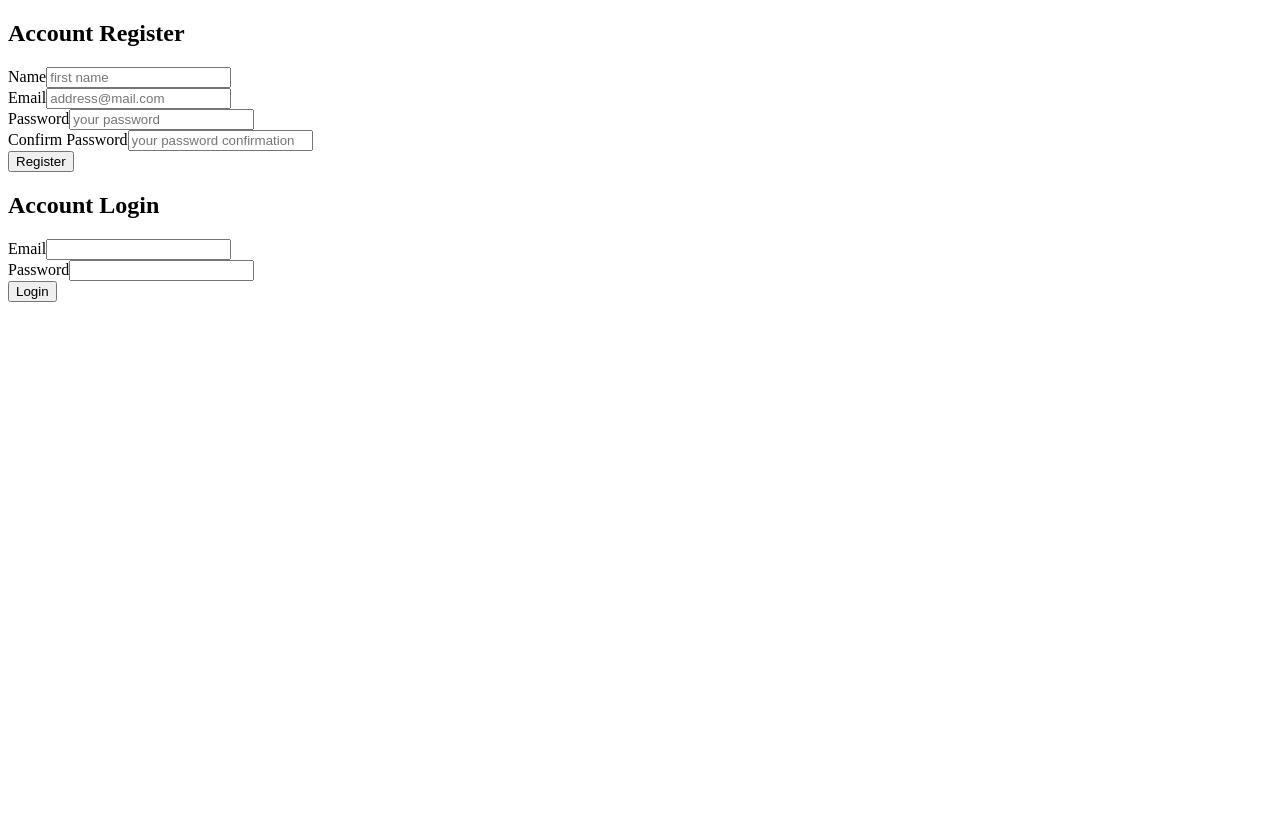
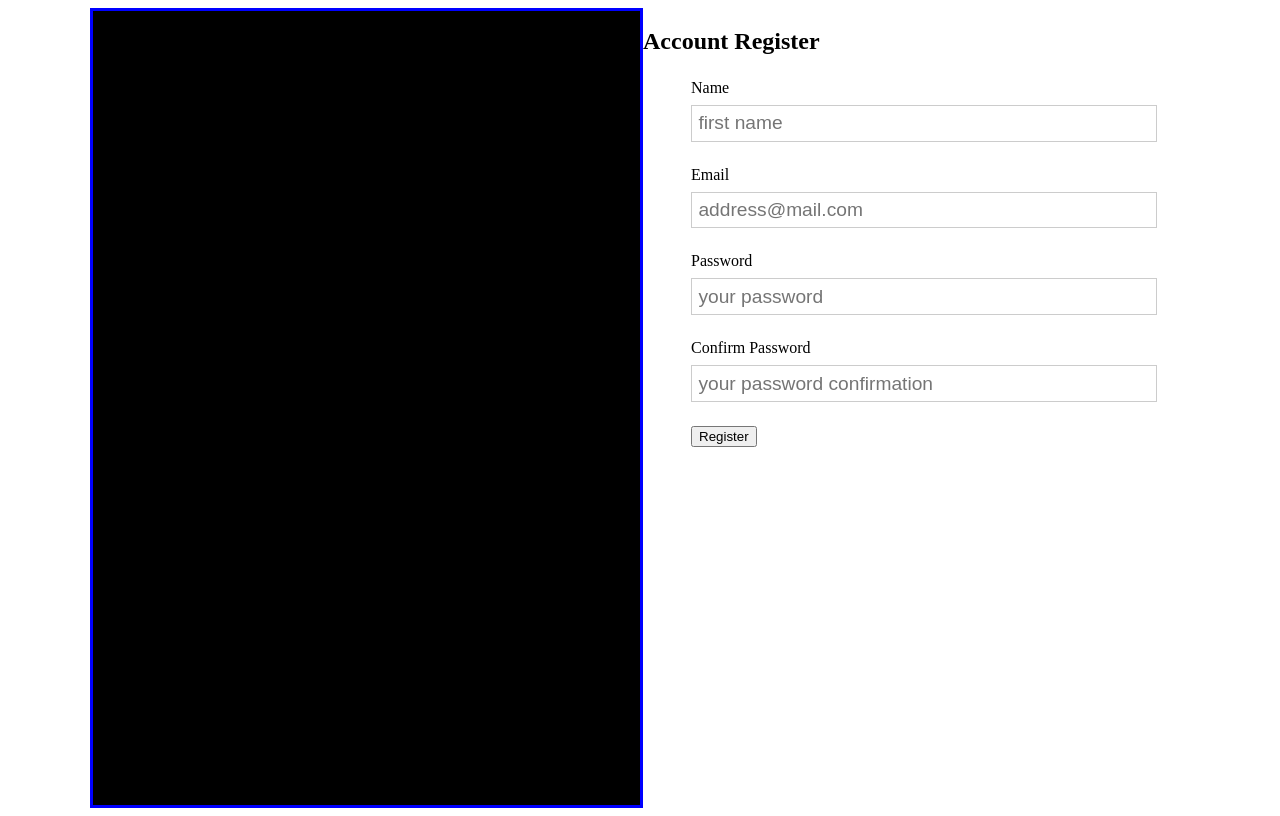
Before and after one commit to cemmanuelonyema/Contact-Manager, a React (Vite) app in the folder client/: page / in a window 1280 px wide. Built offline with nearby package versions, Linux system fonts and the light colour scheme.

Commit message:
added styles

```diff
--- a/client/src/components/app/App.jsx
+++ b/client/src/components/app/App.jsx
@@ -7,7 +7,7 @@ const App = () => {
   return (
     <div>
       <Register />
-      <Login />
+      {/* <Login /> */}
     </div>
   );
 };
--- a/client/src/pages/registration/Login.jsx
+++ b/client/src/pages/registration/Login.jsx
@@ -16,7 +16,7 @@ export const Login = () => {
   const handleSubmit = () => {};
 
   return (
-    <section className="page__container">
+    <section className="page_container">
       <div className="left"></div>
 
       <div className=" right form__container">
@@ -32,6 +32,7 @@ export const Login = () => {
               name="email"
               value={email}
               onChange={handleChange}
+              placeholder="address@mail.com"
               required
             />
           </div>
@@ -43,6 +44,7 @@ export const Login = () => {
               name="password"
               value={password}
               onChange={handleChange}
+              placeholder="your password"
               required
             />
           </div>
--- a/client/src/pages/registration/Register.jsx
+++ b/client/src/pages/registration/Register.jsx
@@ -1,4 +1,5 @@
 import React, { useState } from "react";
+import "./register.css";
 
 export const Register = () => {
   //Local State
--- /dev/null
+++ b/client/src/pages/registration/register.css
@@ -0,0 +1,91 @@
+.page_container {
+  display: flex;
+  max-width: 1100px;
+  width: 1100;
+  margin: 0 auto;
+  height: 100vh;
+}
+
+form {
+  max-width: 500px;
+  margin: auto;
+  padding: 0 3rem;
+}
+
+.left {
+  flex: 1;
+  background-color: black;
+  border: 3px solid blue;
+}
+
+.right {
+  flex: 1;
+}
+
+.form_group {
+  margin: 1.5rem 0;
+}
+
+.form_group input {
+  display: block;
+  width: 100%;
+  padding: 0.4rem;
+  font-size: 1.2rem;
+  border: 1px solid #ccc;
+}
+
+label {
+  display: block;
+  margin-bottom: 0.5rem;
+}
+/* Forms */
+/*
+
+input {
+  margin: 1.2rem 0;
+}
+
+.form-text {
+  display: block;
+  margin-top: 0.3rem;
+  color: #888;
+}
+
+input[type="text"],
+input[type="email"],
+input[type="password"],
+input[type="date"],
+select,
+textarea {
+  display: block;
+  width: 100%;
+  padding: 0.4rem;
+  font-size: 1.2rem;
+  border: 1px solid #ccc;
+}
+
+input[type="submit"],
+button {
+  font: inherit;
+}
+
+.form-group {
+  margin: 1.2rem 0;
+}
+
+.form-group input {
+  margin: 0.2rem 0;
+}
+
+.form-container {
+  max-width: 500px;
+  margin: 2rem auto;
+  overflow: hidden;
+  padding: 0 2rem;
+}
+
+.form-container h1,
+h2,
+h3 {
+  text-align: center;
+} */
```
